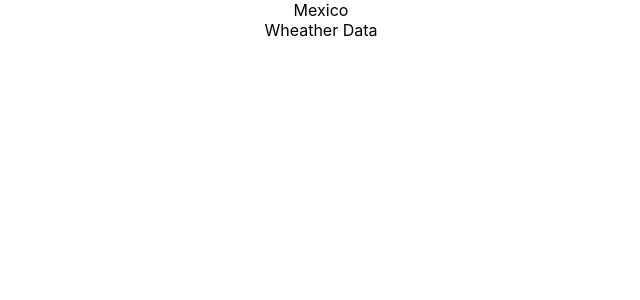
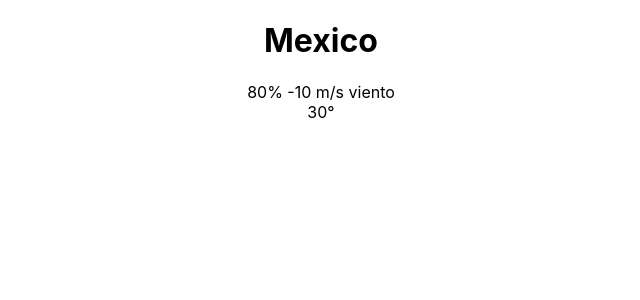
Before and after one commit to dat313/Wheather, a React (Create React App) app: page / in a window 1280 px wide. Shown: the top 300 px of the page, without its empty margins (319-959 px from the left). Built offline with nearby package versions, Linux system fonts and the light colour scheme; some icons are missing.

Commit message:
Library Weather

```diff
--- a/package.json
+++ b/package.json
@@ -5,7 +5,8 @@
   "dependencies": {
     "react": "^16.6.0",
     "react-dom": "^16.6.0",
-    "react-scripts": "2.1.1"
+    "react-scripts": "2.1.1",
+    "react-weathericons": "^1.0.4"
   },
   "scripts": {
     "start": "react-scripts start",
--- a/public/index.html
+++ b/public/index.html
@@ -10,6 +10,8 @@
       homescreen on Android. See https://developers.google.com/web/fundamentals/web-app-manifest/
     -->
     <link rel="manifest" href="%PUBLIC_URL%/manifest.json">
+    <link rel="shorcut icon" href="%PUBLIC_URL%/favicon.ico">
+    <link rel="stylesheet" href="https://cdnjs.cloudflare.com/ajax/libs/weather-icons/2.0.9/css/weather-icons.min.css">
     <!--
       Notice the use of %PUBLIC_URL% in the tags above.
       It will be replaced with the URL of the `public` folder during the build.
--- a/src/components/Location.js
+++ b/src/components/Location.js
@@ -1,5 +1,8 @@
 import React from 'react';
-const Location=() =>(
-<div><hi>Mexico</hi></div>
-);
+const Location=(props) =>{
+        //Destructuring
+        const {city}=props;
+return(<div><h1>{city}</h1></div>);
+};
+
 export default Location;
--- a/src/components/WeatherData.js
+++ b/src/components/WeatherData.js
@@ -1,6 +1,13 @@
 import React from 'react';
+import WheatherExtraInfo from './WeatherExtraInfo';
+import WheatherTemperature from './WheatherTemperature';
 
 const WheatherData=() =>(
-<div>Wheather Data</div>
+<div>
+    <WheatherExtraInfo humidity={80} wind={"10 m/s"}/>
+    <WheatherTemperature temperature={30}/>
+</div>
+
+
 );
 export default WheatherData;
--- /dev/null
+++ b/src/components/WeatherExtraInfo.js
@@ -0,0 +1,9 @@
+import React from 'react';
+const WheatherExtrainfo=({humidity, wind})=>(
+
+    <div>
+<span>{humidity + "% -"}</span>
+<span>{wind+ " viento"}</span>
+    </div>
+);
+export default WheatherExtrainfo;
--- a/src/components/WheaterLocation.js
+++ b/src/components/WheaterLocation.js
@@ -3,7 +3,7 @@ import Location from './Location';
 import WheatherData from './WeatherData';
 const WeatherLocation =()=>(
     <div>
-    <Location></Location>
+    <Location city={"Mexico"}></Location>
     <WheatherData></WheatherData>
     </div>
     );
--- /dev/null
+++ b/src/components/WheatherTemperature.js
@@ -0,0 +1,5 @@
+import React from 'react';
+const WheatherTemperature=({temperature})=>(
+    <div><span>{temperature + "°"}</span></div>
+);
+export default WheatherTemperature;
```
Also changed, not shown: 1 other file (tests, documents, lock files or other folders).
